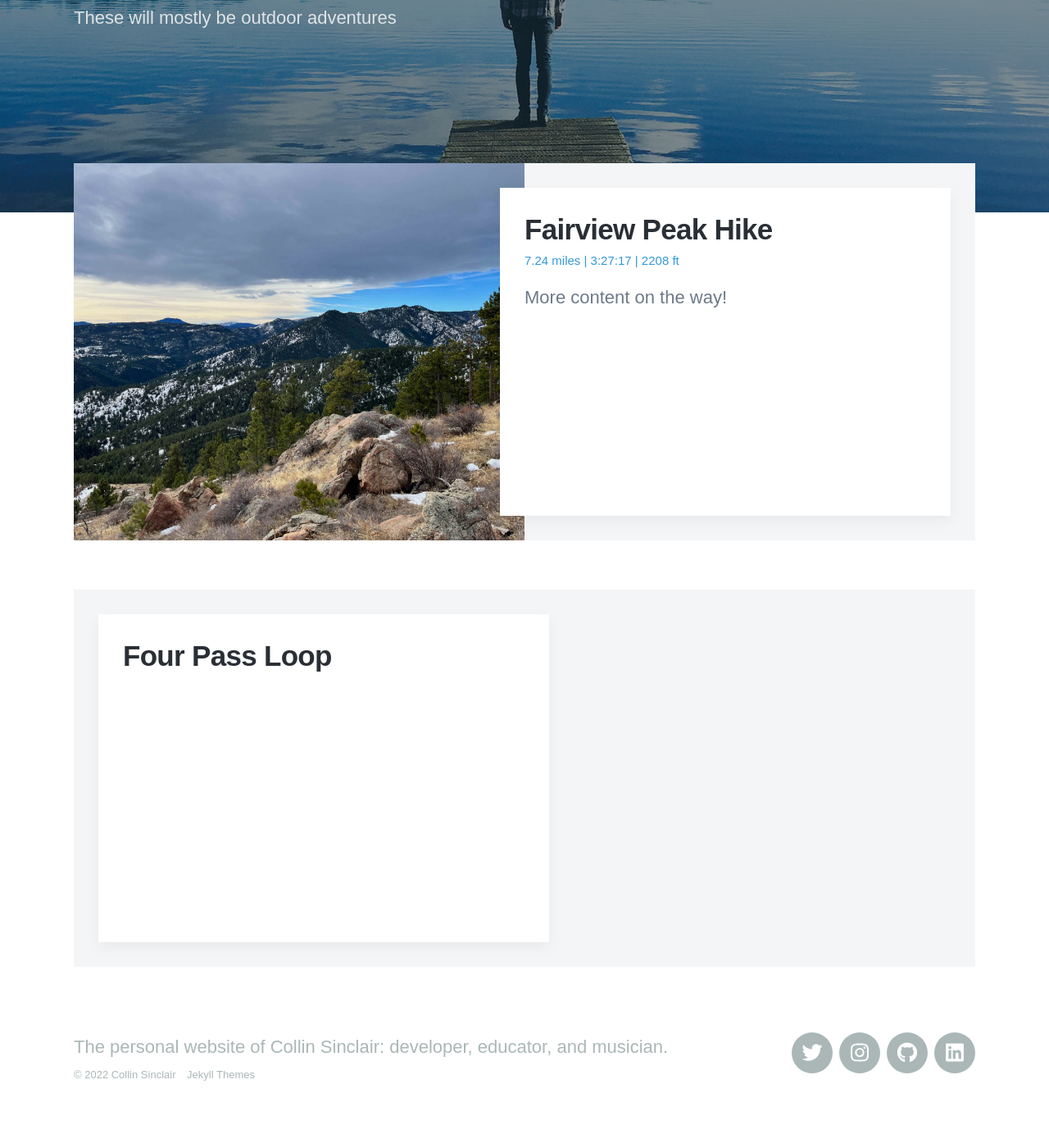
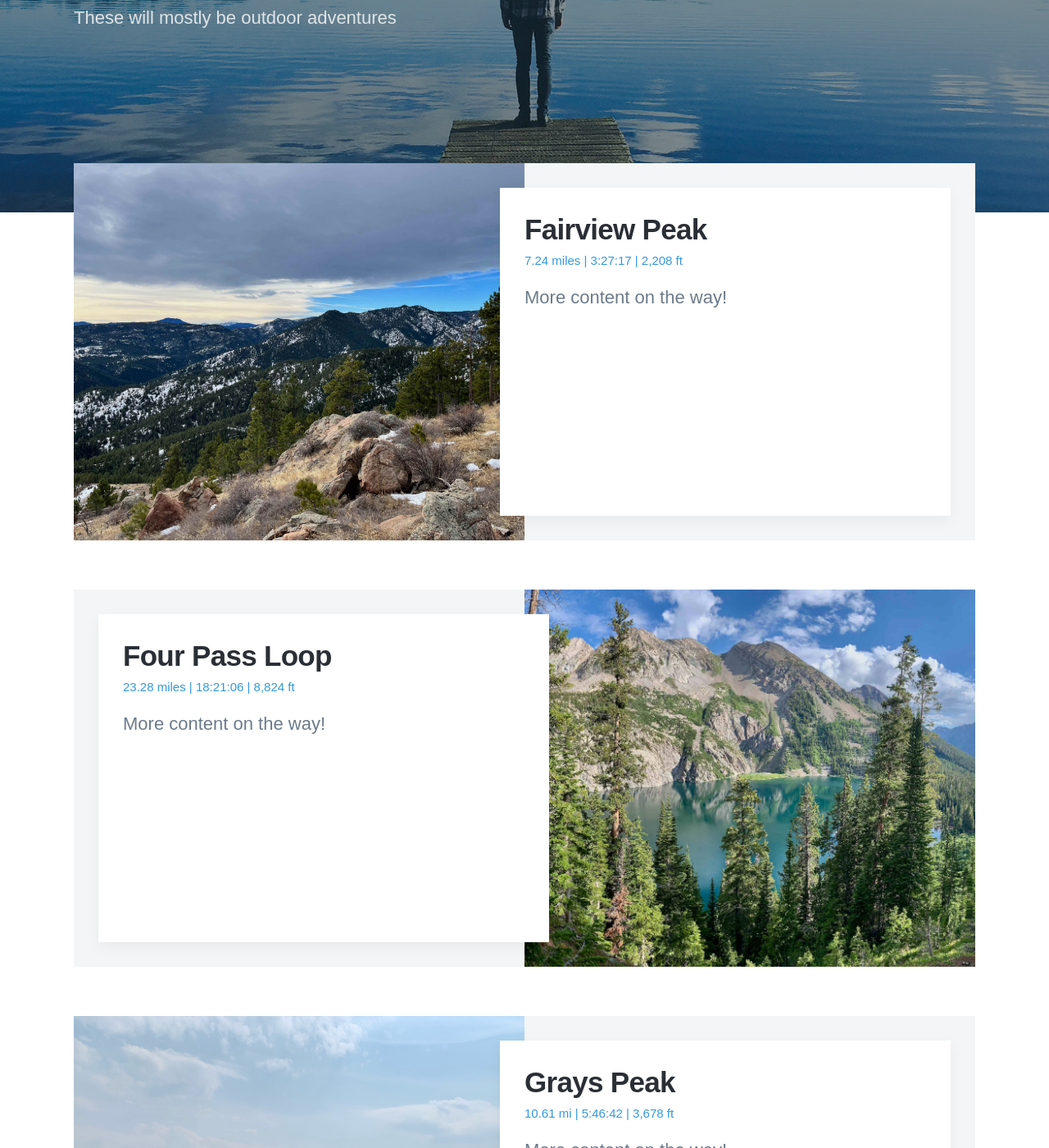
Before and after one commit to collinsinclair/old-personal-website, a Jekyll site: the page built from blog/index.html, in a window 1280 px wide and 1400 px high, scrolled down 333 px. Shown: the whole window at 82% size. Built offline with Jekyll 4.4.1, drawn with Linux system fonts in a browser that asks for light colours; nearby versions of some CDN libraries; some web fonts are replaced; the list of posts is cut into pages by our own code; some of the changed text lies outside the part shown.

Commit message:
add some hikes to blog

```diff
--- /dev/null
+++ b/_posts/2020-05-13-boulder-skyline.md
@@ -0,0 +1,7 @@
+---
+title: Boulder Skyline Traverse
+subtitle: 17.85 mi | 8:15:51 | 8,327 ft
+date: 2020-05-13
+description: More content on the way!
+featured_image: /images/from-boulder-skyline.jpeg
+---
--- /dev/null
+++ b/_posts/2020-08-23-grays-peak.md
@@ -0,0 +1,7 @@
+---
+title: Grays Peak
+subtitle: 10.61 mi | 5:46:42 | 3,678 ft
+date: 2020-08-23
+description: More content on the way!
+featured_image: /images/grays-peak.jpeg
+---
--- a/_posts/2021-04-02-four-pass-loop.md
+++ b/_posts/2021-04-02-four-pass-loop.md
@@ -1,2 +1,7 @@
 ---
-title: Four Pass Loop
+title: "Four Pass Loop"
+subtitle: 23.28 miles | 18:21:06 | 8,824 ft
+date: 2021-06-02
+description: More content on the way!
+featured_image: "/images/snowmass-lake.jpeg"
+---
--- a/_posts/2022-01-17-fairview-peak.md
+++ b/_posts/2022-01-17-fairview-peak.md
@@ -1,6 +1,6 @@
 ---
-title: "Fairview Peak Hike"
-subtitle: 7.24 miles | 3:27:17 | 2208 ft
+title: "Fairview Peak"
+subtitle: 7.24 miles | 3:27:17 | 2,208 ft
 date: 2022-01-17
 description: More content on the way!
 featured_image: "/images/fairview-skyline.jpeg"
```
Also changed, not shown: images/from-boulder-skyline.jpeg (added), images/grays-peak.jpeg (added), images/snowmass-lake.jpeg (added), 11 other files.
